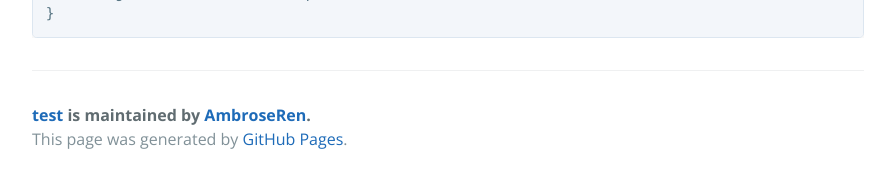
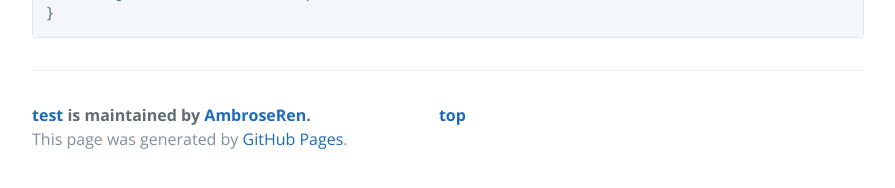
Before and after one commit to AmbroseRen/test, a Jekyll site: the page built from demo.md, in a window 1280 px wide. Shown: the part 512-700 px from the top of the page, without its empty margins (192-1087 px from the left). Built offline with Jekyll 4.4.1, drawn with Linux system fonts in a browser that asks for light colours; our own code applies the rules of GitHub Pages for plain Markdown files; the repository's description, which GitHub fills in, is left out.

Commit message:
Update default.html

```diff
--- a/_layouts/default.html
+++ b/_layouts/default.html
@@ -39,7 +39,7 @@
 
       <footer class="site-footer">
         {% if site.github.is_project_page %}
-          <span class="site-footer-owner"><a href="{{ site.github.repository_url }}">{{ site.github.repository_name }}</a> is maintained by <a href="{{ site.github.owner_url }}">{{ site.github.owner_name }}</a>.</span>
+          <span class="site-footer-owner"><a href="{{ site.github.repository_url }}">{{ site.github.repository_name }}</a> is maintained by <a href="{{ site.github.owner_url }}">{{ site.github.owner_name }}</a>.&emsp;&emsp;&emsp;&emsp;&emsp;&emsp;&emsp;&emsp;<a href="#top">top</a></span>
         {% endif %}
         <span class="site-footer-credits">This page was generated by <a href="https://pages.github.com">GitHub Pages</a>.</span>
       </footer>
```
